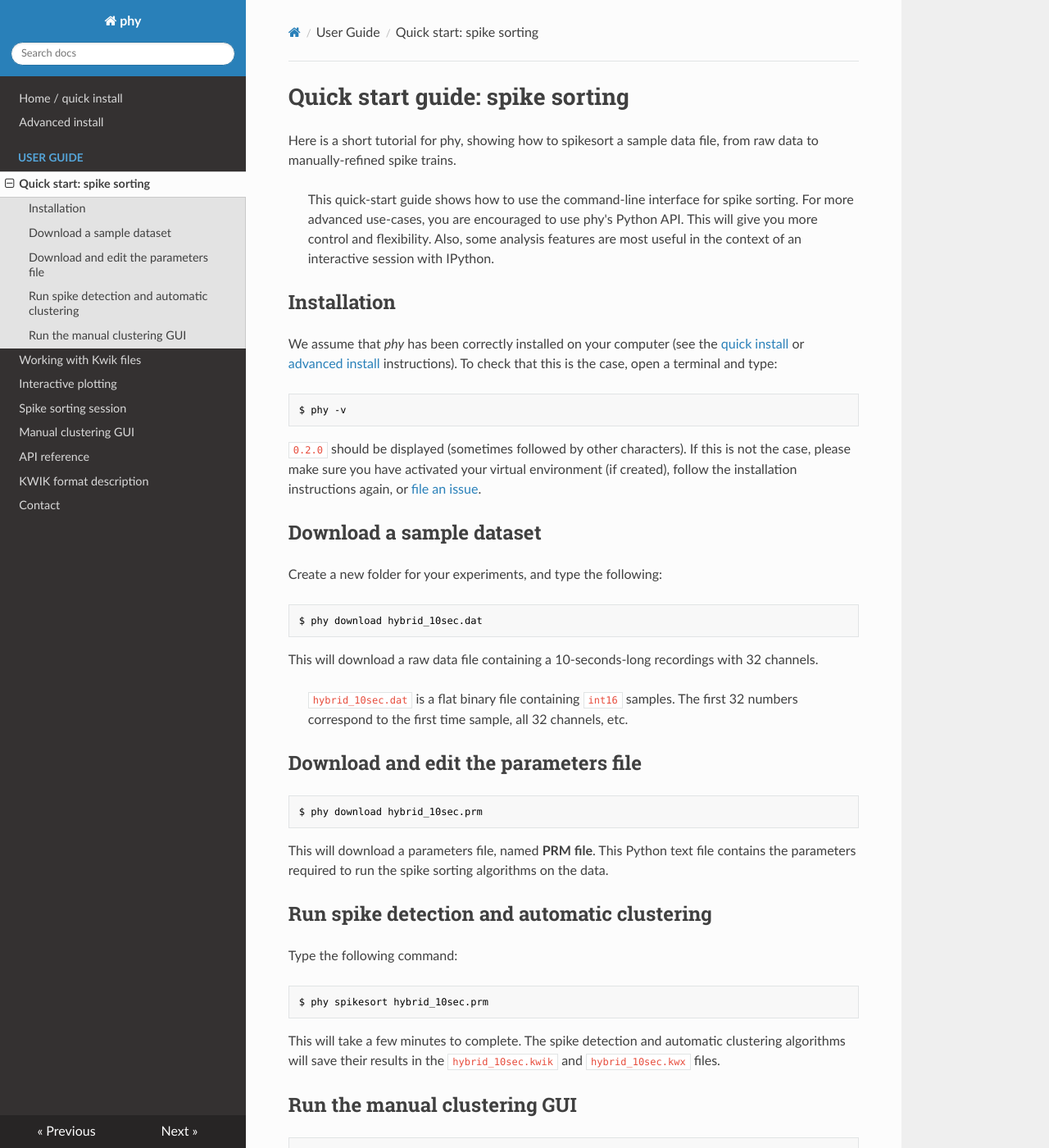
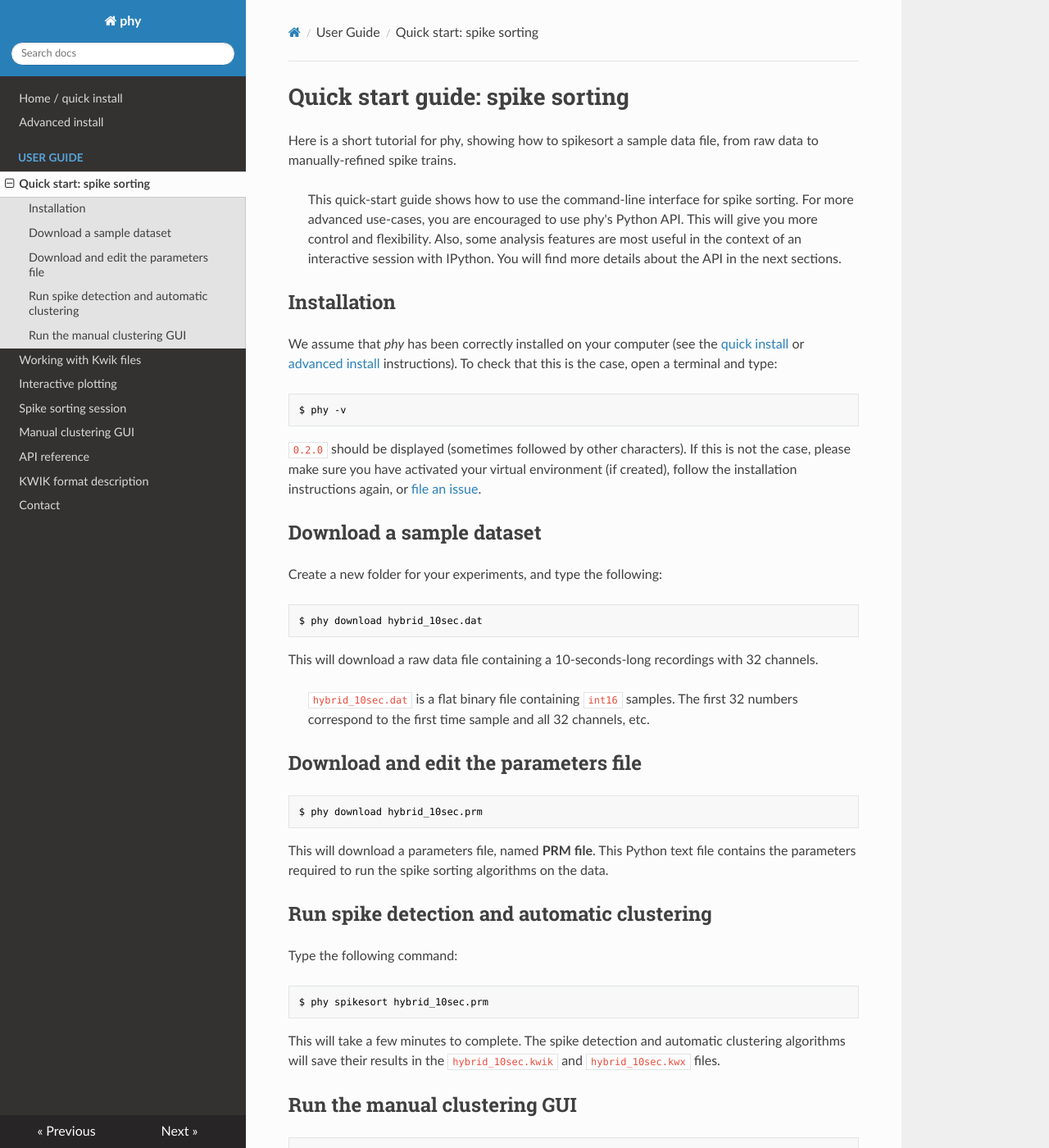
Before and after one commit to kwikteam/phy-doc, an MkDocs documentation site: the page built from docs/quick-start.md, in a window 1280 px wide and 1400 px high. Shown: the whole window at 82% size. Built offline with MkDocs 1.6.1, drawn with Linux system fonts in a browser that asks for light colours; nearby versions of some CDN libraries; old or Windows-style settings are respelled for this version of MkDocs; some of the changed text lies outside the part shown.

Commit message:
Updates in quick start.

````diff
--- a/docs/quick-start.md
+++ b/docs/quick-start.md
@@ -2,7 +2,7 @@
 
 Here is a short tutorial for phy, showing how to spikesort a sample data file, from raw data to manually-refined spike trains.
 
-> This quick-start guide shows how to use the command-line interface for spike sorting. For more advanced use-cases, you are encouraged to use phy's Python API. This will give you more control and flexibility. Also, some analysis features are most useful in the context of an interactive session with IPython.
+> This quick-start guide shows how to use the command-line interface for spike sorting. For more advanced use-cases, you are encouraged to use phy's Python API. This will give you more control and flexibility. Also, some analysis features are most useful in the context of an interactive session with IPython. You will find more details about the API in the next sections.
 
 
 ## Installation
@@ -25,7 +25,7 @@
 
 This will download a raw data file containing a 10-seconds-long recordings with 32 channels.
 
-> `hybrid_10sec.dat` is a flat binary file containing `int16` samples. The first 32 numbers correspond to the first time sample, all 32 channels, etc.
+> `hybrid_10sec.dat` is a flat binary file containing `int16` samples. The first 32 numbers correspond to the first time sample and all 32 channels, etc.
 
 
 ## Download and edit the parameters file
@@ -53,3 +53,5 @@
 ```bash
 $ phy cluster-manual hybrid_10sec.kwik
 ```
+
+This will open the manual sorting GUI.
````
